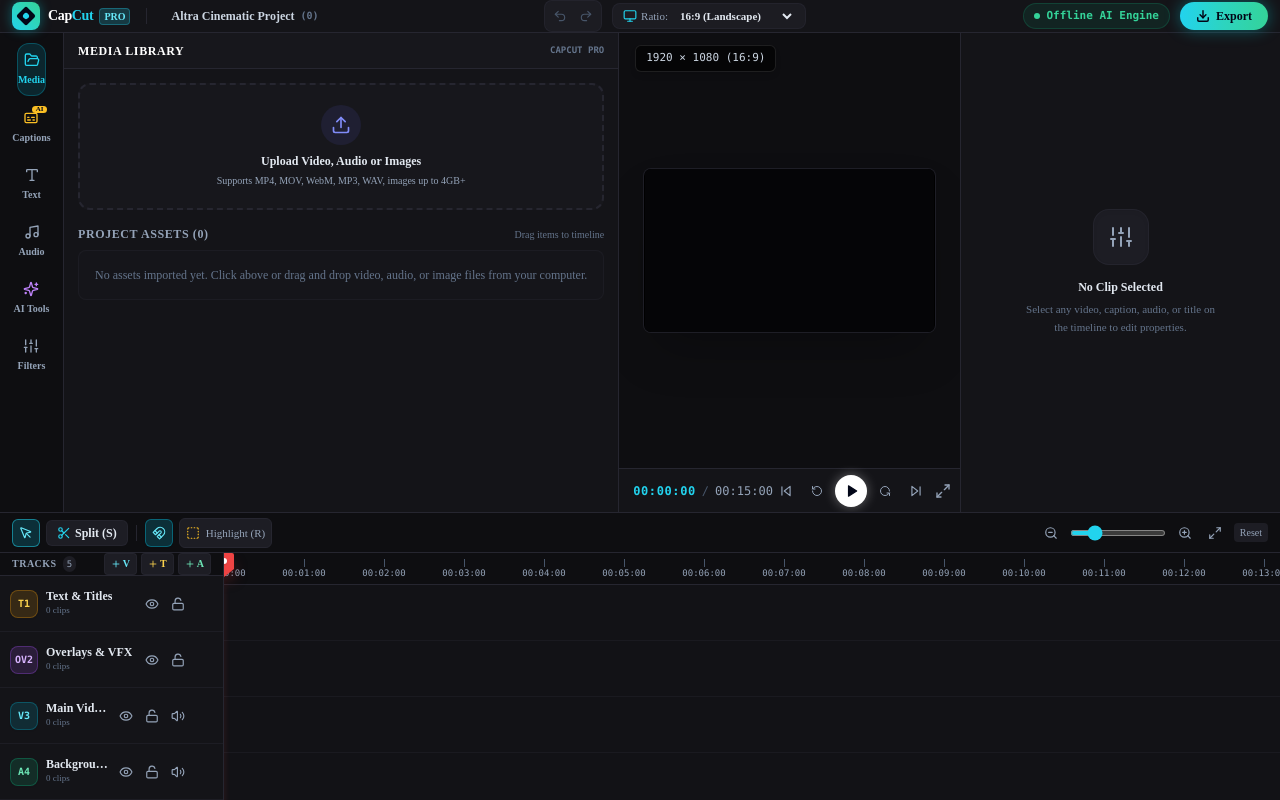
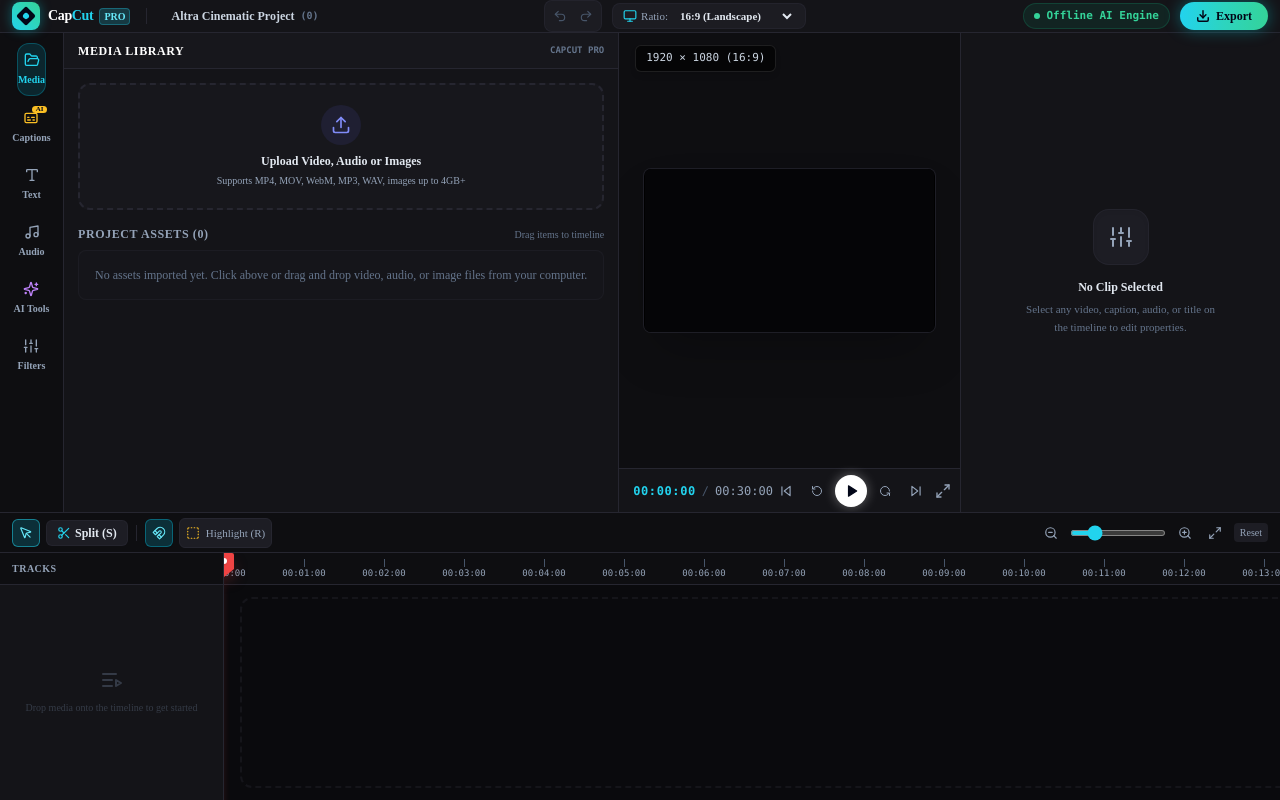
Before and after one commit to Maxugoski/AltraEditor, a Next.js app: page / in a window 1280 px wide. Built offline with nearby package versions, Linux system fonts and the light colour scheme.

Commit message:
Added Dynamic Track Lanes

```diff
--- a/components/layout/Timeline/TimelineContainer.tsx
+++ b/components/layout/Timeline/TimelineContainer.tsx
@@ -15,7 +15,7 @@
   ZoomIn,
   ZoomOut,
   Maximize2,
-  Layers,
+  Film,
   Clock,
   SquareDashed,
   X,
@@ -37,6 +37,7 @@
     duplicateClip,
     fps,
     addClip,
+    addTrack,
     addMediaAsset,
   } = useEditorStore();
 
@@ -54,6 +55,10 @@
   const rangeAnchorMs = useRef<number | null>(null);
 
   const timelineWidthPx = Math.max(1200, msToPx(durationMs, zoom) + 400);
+
+  // Only show lanes for tracks that have clips (keeps timeline clean)
+  const populatedTracks = tracks.filter((t) => t.clips.length > 0);
+  const hasContent = populatedTracks.length > 0;
 
   // Playhead scrubbing interaction on Ruler / Canvas
   const handleRulerMouseDown = (e: React.MouseEvent) => {
@@ -208,14 +213,27 @@
       dropMs = snappedTime;
     }
 
-    // 1. Internal media asset dropped from Media Bin
+      // 1. Internal media asset dropped from Media Bin
     const assetJson = e.dataTransfer.getData('application/altra-asset');
     if (assetJson) {
       try {
         const asset: MediaAsset = JSON.parse(assetJson);
-        let targetTrack = tracks.find((t) => t.type === asset.type);
+        let targetTrack = tracks.find((t) => t.type === asset.type && !t.locked);
         if (!targetTrack) {
-          targetTrack = tracks.find((t) => t.type === 'video') || tracks[0];
+          // Auto-create a track for this media type
+          const trackNames: Record<string, string> = {
+            video: 'Main Video',
+            audio: 'Audio',
+            image: 'Images',
+            text: 'Text & Titles',
+            subtitle: 'Captions',
+            overlay: 'Overlays',
+          };
+          const newTrackId = addTrack(
+            asset.type as 'video' | 'audio' | 'text' | 'overlay',
+            trackNames[asset.type] || asset.type
+          );
+          targetTrack = { id: newTrackId, type: asset.type as 'video' | 'audio' | 'text' | 'overlay', clips: [], name: '', muted: false, locked: false, visible: true, volume: 1 };
         }
         if (targetTrack) {
           addClip(
@@ -238,6 +256,36 @@
       }
     }
 
+    // 2. Clip preset dropped from Sidebar (text, subtitle, overlay elements)
+    const clipJson = e.dataTransfer.getData('application/altra-clip');
+    if (clipJson) {
+      try {
+        const clipData = JSON.parse(clipJson);
+        const clipType = clipData.type || 'text';
+        let targetTrack = tracks.find((t) => t.type === clipType && !t.locked);
+        if (!targetTrack) {
+          const trackNames: Record<string, string> = {
+            text: 'Text & Titles',
+            subtitle: 'Captions',
+            overlay: 'Overlays',
+            video: 'Main Video',
+            audio: 'Audio',
+          };
+          const newTrackId = addTrack(
+            (clipType === 'subtitle' ? 'text' : clipType) as 'video' | 'audio' | 'text' | 'overlay',
+            trackNames[clipType] || clipType
+          );
+          targetTrack = { id: newTrackId, type: 'text', clips: [], name: '', muted: false, locked: false, visible: true, volume: 1 };
+        }
+        if (targetTrack) {
+          addClip(targetTrack.id, clipData, dropMs);
+        }
+        return;
+      } catch (err) {
+        console.error('Error handling container dropped clip preset:', err);
+      }
+    }
+
     // 2. External media files dropped from Windows Explorer / Desktop
     const files = e.dataTransfer.files;
     if (files && files.length > 0) {
@@ -247,9 +295,22 @@
         try {
           const asset = await inspectMediaFile(file);
           addMediaAsset(asset);
-          let targetTrack = tracks.find((t) => t.type === asset.type);
+          let targetTrack = tracks.find((t) => t.type === asset.type && !t.locked);
           if (!targetTrack) {
-            targetTrack = tracks.find((t) => t.type === 'video') || tracks[0];
+            // Auto-create appropriate track
+            const trackNames: Record<string, string> = {
+              video: 'Main Video',
+              audio: 'Audio',
+              image: 'Images',
+              text: 'Text & Titles',
+              subtitle: 'Captions',
+              overlay: 'Overlays',
+            };
+            const newTrackId = addTrack(
+              asset.type as 'video' | 'audio' | 'text' | 'overlay',
+              trackNames[asset.type] || asset.type
+            );
+            targetTrack = { id: newTrackId, type: asset.type as 'video' | 'audio' | 'text' | 'overlay', clips: [], name: '', muted: false, locked: false, visible: true, volume: 1 };
           }
           if (targetTrack) {
             addClip(
@@ -591,11 +652,32 @@
               </div>
             </div>
 
-            {/* TRACK LANES */}
+            {/* TRACK LANES — only render populated tracks */}
             <div className="flex flex-col flex-1">
-              {tracks.map((track) => (
-                <TrackItem key={track.id} track={track} isSnapping={isSnapping} />
-              ))}
+              {!hasContent ? (
+                /* Empty timeline drop zone */
+                <div
+                  onDragOver={(e) => { e.preventDefault(); e.dataTransfer.dropEffect = 'copy'; }}
+                  onDrop={handleContainerDrop}
+                  className="flex flex-col items-center justify-center flex-1 min-h-[80px] gap-3 border-2 border-dashed border-editor-border/40 rounded-xl mx-4 my-3 hover:border-cyan-500/50 hover:bg-cyan-500/5 transition-all group cursor-default"
+                >
+                  <div className="flex flex-col items-center gap-1.5 opacity-50 group-hover:opacity-80 transition-opacity">
+                    <div className="w-10 h-10 rounded-full bg-editor-surface2 flex items-center justify-center">
+                      <Film className="w-5 h-5 text-cyan-400" />
+                    </div>
+                    <p className="text-xs font-semibold text-slate-400 group-hover:text-slate-300 transition-colors">
+                      Drop media here to start editing
+                    </p>
+                    <p className="text-[10px] text-slate-600">
+                      Video · Audio · Images · Text
+                    </p>
+                  </div>
+                </div>
+              ) : (
+                populatedTracks.map((track) => (
+                  <TrackItem key={track.id} track={track} isSnapping={isSnapping} />
+                ))
+              )}
             </div>
           </div>
         </div>
--- a/components/layout/Timeline/TrackList.tsx
+++ b/components/layout/Timeline/TrackList.tsx
@@ -14,9 +14,9 @@
   Unlock,
   Volume2,
   VolumeX,
-  Plus,
   Trash2,
   Subtitles,
+  ListVideo,
 } from 'lucide-react';
 
 export const TrackList: React.FC = () => {
@@ -25,13 +25,17 @@
     toggleTrackMute,
     toggleTrackLock,
     toggleTrackVisibility,
-    addTrack,
     removeTrack,
   } = useEditorStore();
 
+  // Only show tracks that actually have clips in them
+  const populatedTracks = tracks.filter((t) => t.clips.length > 0);
+
   // Compute track label badge (e.g. V1, A1, CC, T1)
   const getTrackBadge = (track: { type: TrackType; name: string }, index: number) => {
-    const isSubtitle = track.name.toLowerCase().includes('caption') || track.name.toLowerCase().includes('subtitle');
+    const isSubtitle =
+      track.name.toLowerCase().includes('caption') ||
+      track.name.toLowerCase().includes('subtitle');
 
     switch (track.type) {
       case 'video':
@@ -50,7 +54,11 @@
         return {
           code: isSubtitle ? 'CC' : `T${index + 1}`,
           color: 'bg-amber-500/15 text-amber-300 border-amber-500/30',
-          icon: isSubtitle ? <Subtitles className="w-3 h-3 text-amber-400" /> : <Type className="w-3 h-3 text-amber-400" />,
+          icon: isSubtitle ? (
+            <Subtitles className="w-3 h-3 text-amber-400" />
+          ) : (
+            <Type className="w-3 h-3 text-amber-400" />
+          ),
         };
       case 'overlay':
         return {
@@ -61,49 +69,42 @@
     }
   };
 
+  // Count by type for correct numbering (V1, V2…)
+  const typeCounters: Partial<Record<TrackType, number>> = {};
+  const getBadgeIndex = (type: TrackType) => {
+    typeCounters[type] = (typeCounters[type] ?? 0) + 1;
+    return (typeCounters[type] ?? 1) - 1;
+  };
+
   return (
     <div className="w-56 flex-shrink-0 border-r border-editor-border bg-editor-surface flex flex-col select-none z-10">
-      {/* Top Header of Track List (matches ruler height: 32px / h-8) */}
+      {/* Header */}
       <div className="h-8 border-b border-editor-border px-3 flex items-center justify-between bg-editor-bg text-xs">
         <div className="flex items-center gap-1.5">
-          <span className="font-bold text-slate-400 uppercase text-[10px] tracking-wider">Tracks</span>
-          <span className="px-1 py-0.2 rounded-full bg-editor-surface2 text-slate-400 text-[9px] font-mono">
-            {tracks.length}
+          <span className="font-bold text-slate-400 uppercase text-[10px] tracking-wider">
+            Tracks
           </span>
-        </div>
-
-        {/* Quick Add Track Buttons */}
-        <div className="flex items-center gap-1">
-          <button
-            onClick={() => addTrack('video')}
-            className="px-1.5 py-0.5 rounded bg-editor-surface2 hover:bg-editor-surface text-cyan-300 border border-editor-border/80 text-[10px] font-semibold flex items-center gap-0.5 transition"
-            title="Add Video Track"
-          >
-            <Plus className="w-2.5 h-2.5" />
-            <span>V</span>
-          </button>
-          <button
-            onClick={() => addTrack('text')}
-            className="px-1.5 py-0.5 rounded bg-editor-surface2 hover:bg-editor-surface text-amber-300 border border-editor-border/80 text-[10px] font-semibold flex items-center gap-0.5 transition"
-            title="Add Text / Caption Track"
-          >
-            <Plus className="w-2.5 h-2.5" />
-            <span>T</span>
-          </button>
-          <button
-            onClick={() => addTrack('audio')}
-            className="px-1.5 py-0.5 rounded bg-editor-surface2 hover:bg-editor-surface text-emerald-300 border border-editor-border/80 text-[10px] font-semibold flex items-center gap-0.5 transition"
-            title="Add Audio Track"
-          >
-            <Plus className="w-2.5 h-2.5" />
-            <span>A</span>
-          </button>
+          {populatedTracks.length > 0 && (
+            <span className="px-1.5 py-0.5 rounded-full bg-editor-surface2 text-slate-400 text-[9px] font-mono">
+              {populatedTracks.length}
+            </span>
+          )}
         </div>
       </div>
 
-      {/* Track Rows Header */}
-      <div className="flex flex-col">
-        {tracks.map((track, idx) => {
+      {/* Track Rows — only for populated tracks */}
+      <div className="flex flex-col flex-1">
+        {populatedTracks.length === 0 ? (
+          /* Empty state — matches ruler height so track lanes align */
+          <div className="flex flex-col items-center justify-center flex-1 gap-2 px-4 py-6 opacity-40">
+            <ListVideo className="w-6 h-6 text-slate-500" />
+            <span className="text-[10px] text-slate-500 text-center leading-relaxed">
+              Drop media onto the timeline to get started
+            </span>
+          </div>
+        ) : (
+          populatedTracks.map((track) => {
+            const idx = getBadgeIndex(track.type);
             const badge = getTrackBadge(track, idx);
 
             return (
@@ -111,9 +112,8 @@
                 key={track.id}
                 className="h-14 border-b border-editor-border/50 px-2.5 flex items-center justify-between hover:bg-editor-surface2/30 transition group"
               >
-              {/* Left: CapCut Badge & Name */}
+                {/* Left: Badge & Name */}
                 <div className="flex items-center gap-2 min-w-0 flex-1 mr-1">
-                {/* CapCut Style Pill Badge (V1, A1, CC) */}
                   <div
                     className={`w-7 h-7 rounded-lg border flex items-center justify-center font-mono font-bold text-[10px] flex-shrink-0 shadow-sm ${badge.color}`}
                     title={`${track.name} (${badge.code})`}
@@ -126,12 +126,13 @@
                       {track.name}
                     </span>
                     <span className="text-[9px] text-slate-500 font-medium">
-                    {track.clips.length} {track.clips.length === 1 ? 'clip' : 'clips'}
+                      {track.clips.length}{' '}
+                      {track.clips.length === 1 ? 'clip' : 'clips'}
                     </span>
                   </div>
                 </div>
 
-              {/* Right: CapCut Quick Controls (Visibility, Lock, Mute) */}
+                {/* Right: Controls */}
                 <div className="flex items-center gap-1 text-slate-400 flex-shrink-0">
                   <button
                     onClick={() => toggleTrackVisibility(track.id)}
@@ -140,45 +141,61 @@
                     }`}
                     title={track.visible ? 'Hide Track' : 'Show Track'}
                   >
-                  {track.visible ? <Eye className="w-3.5 h-3.5" /> : <EyeOff className="w-3.5 h-3.5 text-slate-600" />}
+                    {track.visible ? (
+                      <Eye className="w-3.5 h-3.5" />
+                    ) : (
+                      <EyeOff className="w-3.5 h-3.5 text-slate-600" />
+                    )}
                   </button>
 
                   <button
                     onClick={() => toggleTrackLock(track.id)}
                     className={`p-1 rounded hover:bg-editor-surface2 transition ${
-                    track.locked ? 'text-amber-400 bg-amber-400/10' : 'hover:text-white'
+                      track.locked
+                        ? 'text-amber-400 bg-amber-400/10'
+                        : 'hover:text-white'
                     }`}
                     title={track.locked ? 'Unlock Track' : 'Lock Track'}
                   >
-                  {track.locked ? <Lock className="w-3.5 h-3.5" /> : <Unlock className="w-3.5 h-3.5" />}
+                    {track.locked ? (
+                      <Lock className="w-3.5 h-3.5" />
+                    ) : (
+                      <Unlock className="w-3.5 h-3.5" />
+                    )}
                   </button>
 
-                {track.type === 'audio' || track.type === 'video' ? (
+                  {(track.type === 'audio' || track.type === 'video') && (
                     <button
                       onClick={() => toggleTrackMute(track.id)}
                       className={`p-1 rounded hover:bg-editor-surface2 transition ${
-                      track.muted ? 'text-rose-400 bg-rose-500/10' : 'hover:text-white'
+                        track.muted
+                          ? 'text-rose-400 bg-rose-500/10'
+                          : 'hover:text-white'
                       }`}
                       title={track.muted ? 'Unmute Track' : 'Mute Track'}
                     >
-                    {track.muted ? <VolumeX className="w-3.5 h-3.5" /> : <Volume2 className="w-3.5 h-3.5" />}
+                      {track.muted ? (
+                        <VolumeX className="w-3.5 h-3.5" />
+                      ) : (
+                        <Volume2 className="w-3.5 h-3.5" />
+                      )}
                     </button>
-                ) : null}
+                  )}
 
-                {tracks.length > 2 && (
+                  {/* Delete track — only when all clips are removed */}
                   <button
                     onClick={() => removeTrack(track.id)}
                     className="p-1 rounded hover:bg-rose-500/20 text-slate-600 hover:text-rose-400 transition opacity-0 group-hover:opacity-100"
-                    title="Delete Track"
+                    title="Remove Track"
                   >
                     <Trash2 className="w-3 h-3" />
                   </button>
+                </div>
+              </div>
+            );
+          })
         )}
       </div>
     </div>
   );
-        })}
-      </div>
-    </div>
-  );
 };
--- a/store/useEditorStore.ts
+++ b/store/useEditorStore.ts
@@ -132,58 +132,8 @@
   loadSampleProject: () => void;
 }
 
-const INITIAL_TRACKS: Track[] = [
-  {
-    id: 'track-text-1',
-    name: 'Text & Titles',
-    type: 'text',
-    clips: [],
-    muted: false,
-    locked: false,
-    visible: true,
-    volume: 1,
-  },
-  {
-    id: 'track-overlay-1',
-    name: 'Overlays & VFX',
-    type: 'overlay',
-    clips: [],
-    muted: false,
-    locked: false,
-    visible: true,
-    volume: 1,
-  },
-  {
-    id: 'track-video-1',
-    name: 'Main Video Track',
-    type: 'video',
-    clips: [],
-    muted: false,
-    locked: false,
-    visible: true,
-    volume: 1,
-  },
-  {
-    id: 'track-audio-1',
-    name: 'Background Music',
-    type: 'audio',
-    clips: [],
-    muted: false,
-    locked: false,
-    visible: true,
-    volume: 1,
-  },
-  {
-    id: 'track-audio-2',
-    name: 'Voiceover & SFX',
-    type: 'audio',
-    clips: [],
-    muted: false,
-    locked: false,
-    visible: true,
-    volume: 1,
-  },
-];
+// No pre-defined tracks — tracks are created dynamically when content is added
+const INITIAL_TRACKS: Track[] = [];
 
 function calculateProjectDuration(tracks: Track[]): number {
   let maxDuration = 10000; // minimum 10 seconds
@@ -205,7 +155,7 @@
   canvasWidth: 1920,
   canvasHeight: 1080,
   fps: 30,
-  durationMs: 15000,
+  durationMs: 30000,
   tracks: INITIAL_TRACKS,
   selectedClipId: null,
   selectedTrackId: null,
@@ -219,7 +169,7 @@
   transcriptionProgress: 0,
   clipboardClip: null,
   mediaAssets: [],
-  history: [{ tracks: INITIAL_TRACKS, durationMs: 15000 }],
+  history: [{ tracks: INITIAL_TRACKS, durationMs: 30000 }],
   historyIndex: 0,
 
   setPlayhead: (ms) => {
@@ -784,13 +734,14 @@
     }),
 
   loadSampleProject: () => {
-    const cleanTracks: Track[] = INITIAL_TRACKS.map((t) => ({ ...t, clips: [] }));
     set({
-      tracks: cleanTracks,
-      durationMs: 10000,
+      tracks: [],
+      durationMs: 30000,
       playheadMs: 0,
       selectedClipId: null,
-      history: [{ tracks: cleanTracks, durationMs: 10000 }],
+      selectedTrackId: null,
+      mediaAssets: [],
+      history: [{ tracks: [], durationMs: 30000 }],
       historyIndex: 0,
     });
   },
```
Lines whose indentation alone changed are shown as unchanged.
